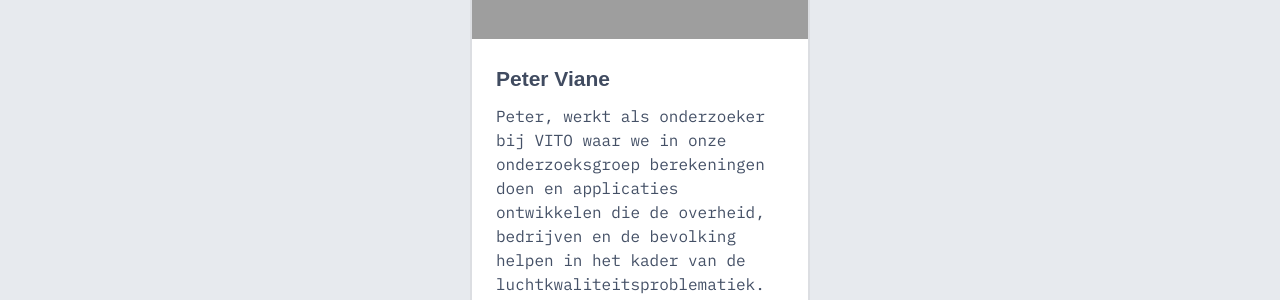
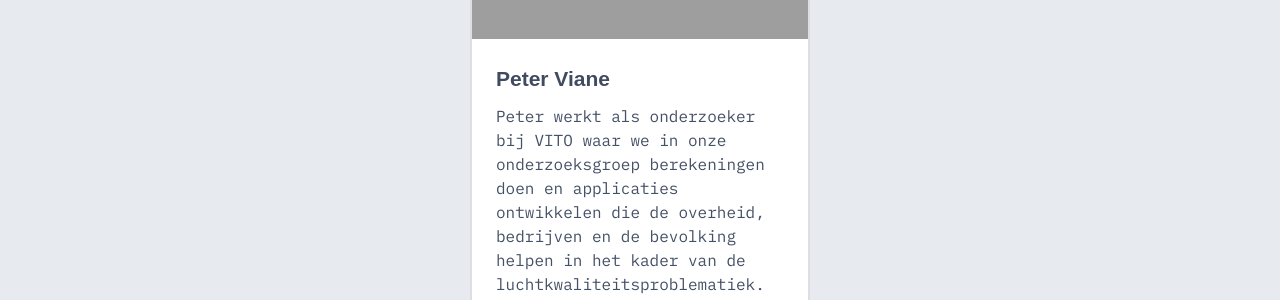
Before and after one commit to nerdlab-be/cityhacks-2018, a Jekyll site: the page built from _pages/index.markdown, in a window 1280 px wide and 900 px high, scrolled down 3353 px. Shown: the part 150-450 px from the top of the window. Built offline with Jekyll 4.4.1, drawn with Linux system fonts in a browser that asks for light colours; some web fonts are replaced; grey boxes are pictures that could not be loaded.

```diff
--- a/_data/coaches.yml
+++ b/_data/coaches.yml
@@ -14,6 +14,6 @@
   link: "https://www.novado.be/"
 
 - title: Peter Viane
-  body: Peter, werkt als onderzoeker bij VITO waar we in onze onderzoeksgroep berekeningen doen en applicaties ontwikkelen die de overheid, bedrijven en de bevolking helpen in het kader van de luchtkwaliteitsproblematiek.
+  body: Peter werkt als onderzoeker bij VITO waar we in onze onderzoeksgroep berekeningen doen en applicaties ontwikkelen die de overheid, bedrijven en de bevolking helpen in het kader van de luchtkwaliteitsproblematiek.
   image: jpg/vito.jpg
   link: "https://vito.be/"
```
